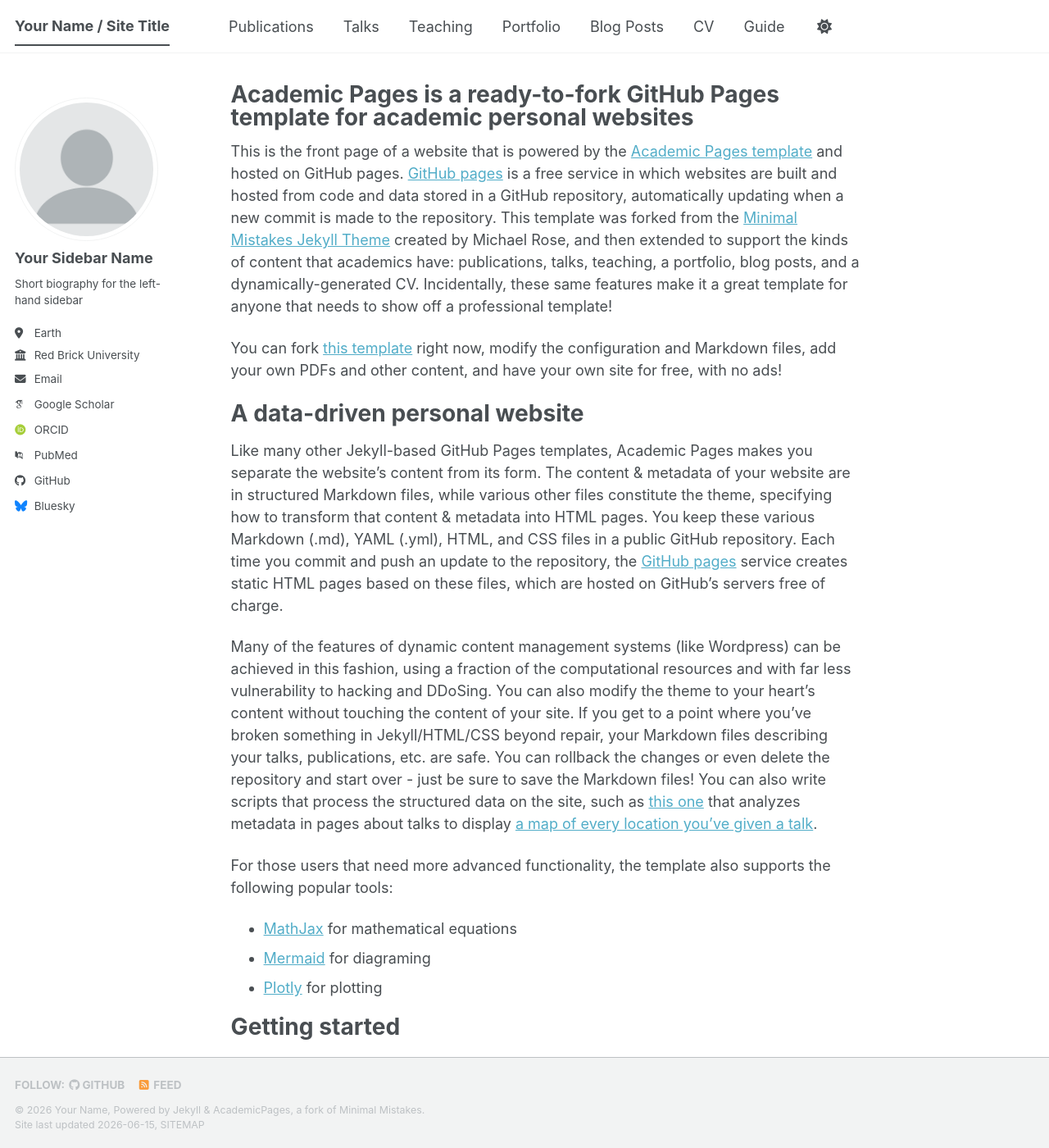
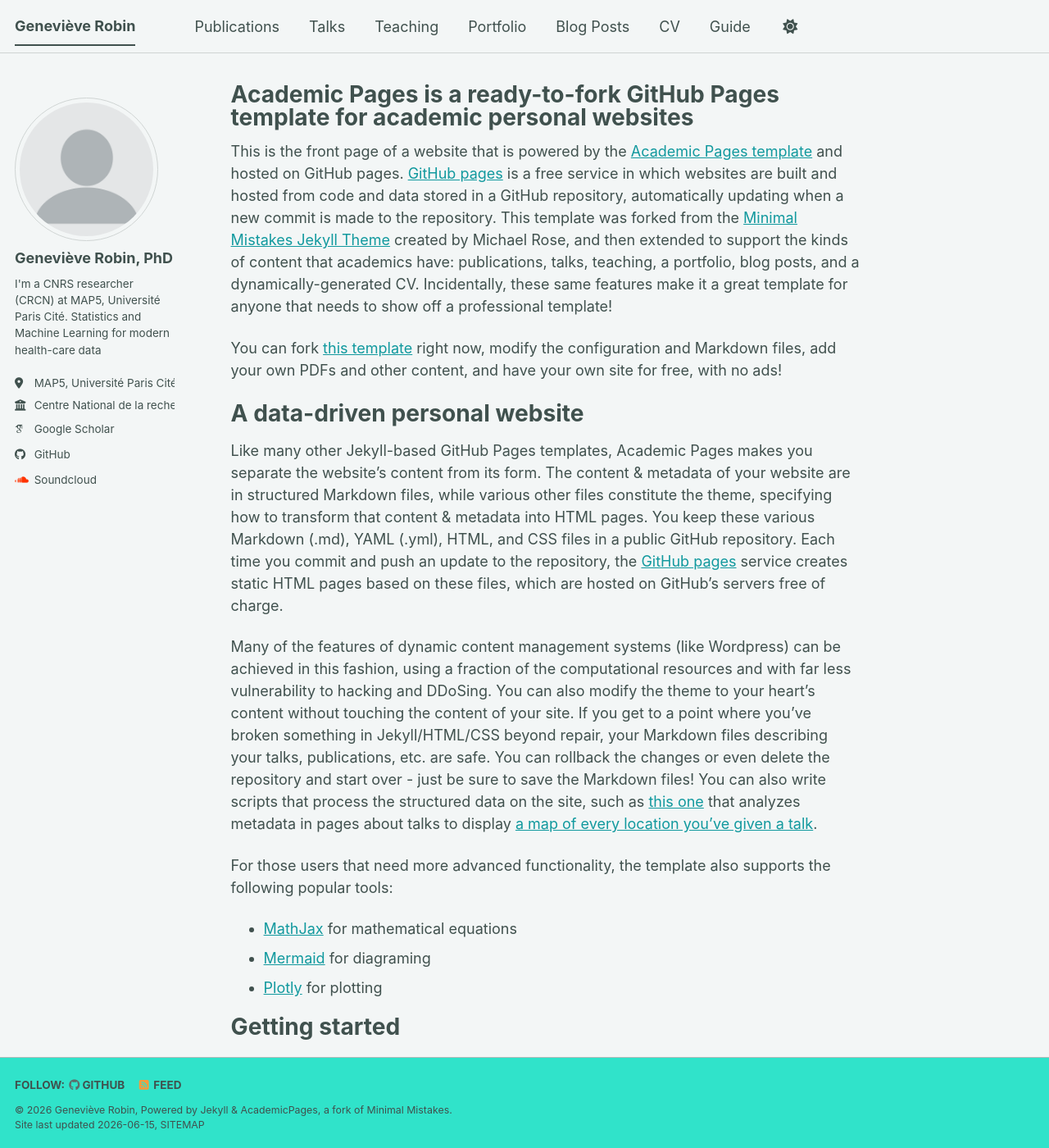
Before and after one commit to genevievelrobin/genevievelrobin.github.io, a Jekyll site: the page built from _pages/about.md, in a window 1280 px wide and 1400 px high. Shown: the whole window at 82% size. Built offline with Jekyll 4.4.1, drawn with Linux system fonts in a browser that asks for light colours; some web fonts are replaced; a script bundle is joined from its source files by our own code; library files that are not in the unit come from our copies.

Commit message:
Update personal information in _config.yml

```diff
--- a/_config.yml
+++ b/_config.yml
@@ -8,15 +8,15 @@
 
 # Basic Site Settings
 locale                   : "en-US"
-site_theme               : "default" # The available themes options are "default", "air", "sunrise", "mint", "dirt" and "contrast"
-title                    : "Your Name / Site Title"
+site_theme               : "mint" # The available themes options are "default", "air", "sunrise", "mint", "dirt" and "contrast"
+title                    : "Geneviève Robin"
 title_separator          : "-"
-name                     : &name "Your Name"
-description              : &description "Your Name's academic portfolio"   # Update this with a general description of your site, this is the default if not overridden by a page
-url                      : https://academicpages.github.io # The base hostname & protocol for your site e.g. "https://[your GitHub username].github.io",
+name                     : &name "Geneviève Robin"
+description              : &description "I'm a CNRS researcher (CRCN) at MAP5, Université Paris Cité. I develop statistical methods for high-dimensional, multi-modal and complex data"   # Update this with a general description of your site, this is the default if not overridden by a page
+url                      : https://genevievelrobin.github.io # The base hostname & protocol for your site e.g. "https://[your GitHub username].github.io",
                                                            # or if you already have some other page hosted on Github then use "https://[your GitHub username].github.io/[Your Repo Name]"
 baseurl                  : "" # the subpath of your site, e.g. "/blog"
-repository               : "academicpages/academicpages.github.io"
+repository               : "genevievelrobin/genevievelrobin.github.io"
 
 # Site Author - The following control what appear as part of the author content on the side bar.
 #               If a field is blank the icon and link will not appear, otherwise it will be shown.
@@ -24,24 +24,24 @@
 author:
   # Biographic information
   avatar           : "profile.png"
-  name             : "Your Sidebar Name"
+  name             : "Geneviève Robin, PhD"
   pronouns         : # example: "she/her"
-  bio              : "Short biography for the left-hand sidebar"
-  location         : "Earth"
-  employer         : "Red Brick University"
+  bio              : "I'm a CNRS researcher (CRCN) at MAP5, Université Paris Cité. Statistics and Machine Learning for modern health-care data"
+  location         : "MAP5, Université Paris Cité"
+  employer         : "Centre National de la recherche scientifique"
   uri              : # URL
-  email            : "none@example.org"
+  email            : #"none@example.org"
 
   # Academic websites
   academia         : # URL
   arxiv            : # URL - Update with the correct link to your profile
-  googlescholar    : "https://scholar.google.com/citations?user=PS_CX0AAAAAJ"
+  googlescholar    : "https://scholar.google.com/citations?user=tfFj9OMAAAAJ&hl=fr"
   inspire-hep      : # URL
   impactstory      : # URL
-  orcid            : "https://orcid.org/yourorcidurl"
+  orcid            : #"https://orcid.org/yourorcidurl"
   semantic         : # URL
   ssrn             : # URL
-  pubmed           : "https://www.ncbi.nlm.nih.gov/pubmed/?term=john+snow"
+  pubmed           : #"https://www.ncbi.nlm.nih.gov/pubmed/?term=john+snow"
   researchgate     : # URL
   scopus           : # URL
   zotero           : # URL
@@ -51,13 +51,13 @@
   bitbucket        : # Username - Update with your username on the site
   codepen          : # Username
   dribbble         : # Username
-  github           : "academicpages"
+  github           : "genevievelrobin"
   kaggle           : # Username
   stackoverflow    : # User number or user number and name (i.e., use "1" or "1/jeff-atwood")
 
   # Social media
   artstation       : # Username
-  bluesky          : "bsky.app" # Replace this with you Bluesky username
+  bluesky          : #"bsky.app" # Replace this with you Bluesky username
   facebook         : # Username
   flickr           : # Username
   foursquare       : # Username
@@ -70,7 +70,7 @@
   mastodon         : # URL
   medium           : # URL
   pinterest        : # Username
-  soundcloud       : # Username
+  soundcloud       : "user302337759"
   steam            : # Username
   telegram         : # URL
   tumblr           : # Username
```
